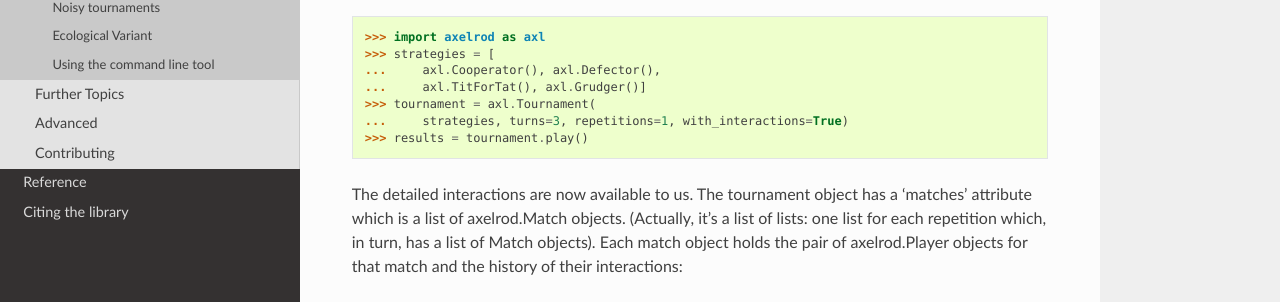
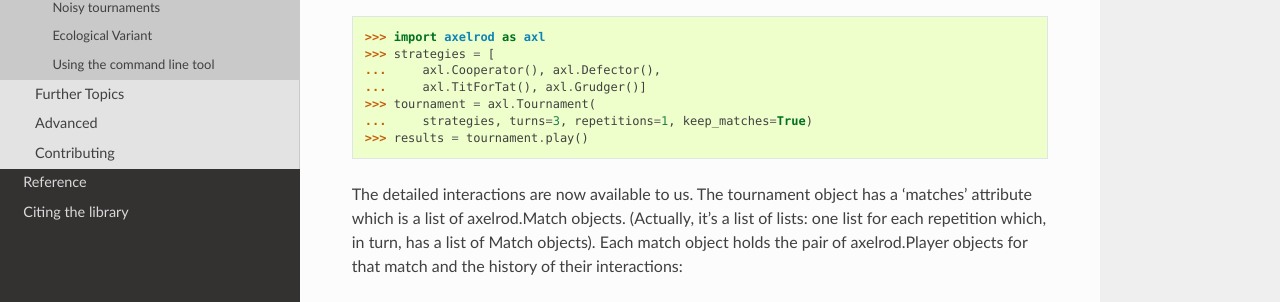
Before and after one commit to Axelrod-Python/Axelrod, a Sphinx documentation site: the page built from docs/tutorials/getting_started/interactions.rst, in a window 1280 px wide and 1137 px high. Shown: the part 312-614 px from the top of the window. Built offline with Sphinx 7.4.7 and the Read the Docs theme 2.0.0, drawn with Linux system fonts in a browser that asks for light colours.

Commit message:
Correct parameter for tournament object

```diff
--- a/docs/tutorials/getting_started/interactions.rst
+++ b/docs/tutorials/getting_started/interactions.rst
@@ -13,7 +13,7 @@ the number of turns per match to 3 and we'll run only a single repetition)::
     ...     axl.Cooperator(), axl.Defector(),
     ...     axl.TitForTat(), axl.Grudger()]
     >>> tournament = axl.Tournament(
-    ...     strategies, turns=3, repetitions=1, with_interactions=True)
+    ...     strategies, turns=3, repetitions=1, keep_matches=True)
     >>> results = tournament.play()
 
 The detailed interactions are now available to us. The tournament object has
```
